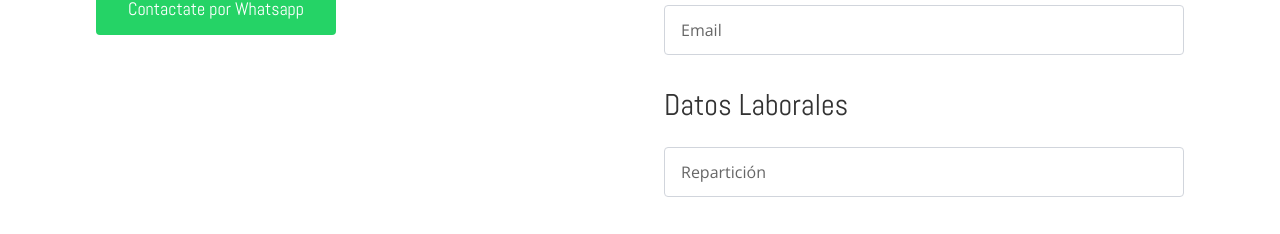
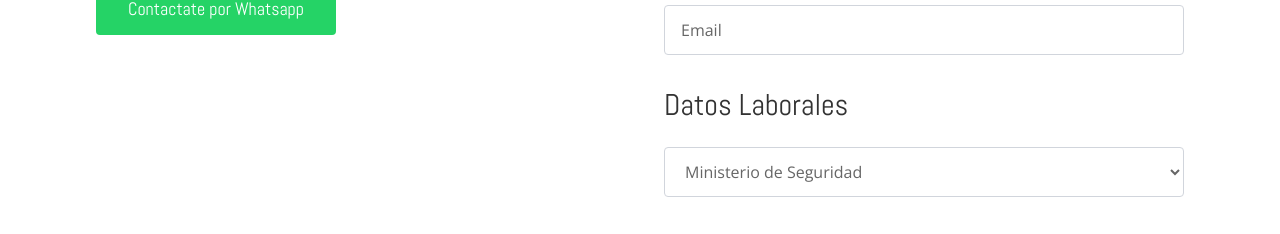
Before and after one commit to blassmm/mutualamarilla, a Next.js app: page /ayuda-economica in a window 1280 px wide. Shown: the part 1593-1827 px from the top of the page. Built offline with nearby package versions, Linux system fonts and the light colour scheme; no server answers.

Commit message:
feat: use select instead of input

```diff
--- a/components/ayuda-economica/form.tsx
+++ b/components/ayuda-economica/form.tsx
@@ -25,7 +25,7 @@ const schema = z.object({
   localidad: z.string().min(2, "Mínimo 2 caracteres").max(100, "Máximo 100 caracteres"),
   telefonoCelular: z.string().min(8, "Teléfono inválido").max(20, "Teléfono inválido"),
   email: z.string().email("Email inválido"),
-  reparticion: z.string().min(2, "Mínimo 2 caracteres").max(100, "Máximo 100 caracteres"),
+  reparticion: z.string().min(1, "Seleccione una opción"),
   montoSolicitar: z.string().min(1, "Ingrese un monto"),
   mensaje: z.string().max(500, "Máximo 500 caracteres").optional(),
 })
@@ -230,12 +230,17 @@ export function FormularioAyuda() {
               </h3>
 
               <div>
-                <input
-                  type="text"
-                  placeholder="Repartición"
+                <select
                   {...register("reparticion")}
-                  className="w-full px-3 sm:px-4 py-2 sm:py-3 text-sm sm:text-base border border-gray-300 rounded focus:outline-none focus:ring-2 focus:ring-primary placeholder:text-medium"
-                />
+                  className="w-full px-3 sm:px-4 py-2 sm:py-3 text-sm sm:text-base border border-gray-300 rounded focus:outline-none focus:ring-2 focus:ring-primary text-medium"
+                >
+                  <option value="" disabled>Seleccione Repartición</option>
+                  <option value="Ministerio de Seguridad">Ministerio de Seguridad</option>
+                  <option value="Ministerio de Salud">Ministerio de Salud</option>
+                  <option value="Ministerio de Educación">Ministerio de Educación</option>
+                  <option value="Servicio Penitenciario Bonaerense">Servicio Penitenciario Bonaerense</option>
+                  <option value="Otra reparticion">Otra reparticion</option>
+                </select>
                 {errors.reparticion && (
                   <p className="mt-1 text-sm text-red-500">{errors.reparticion.message}</p>
                 )}
```
